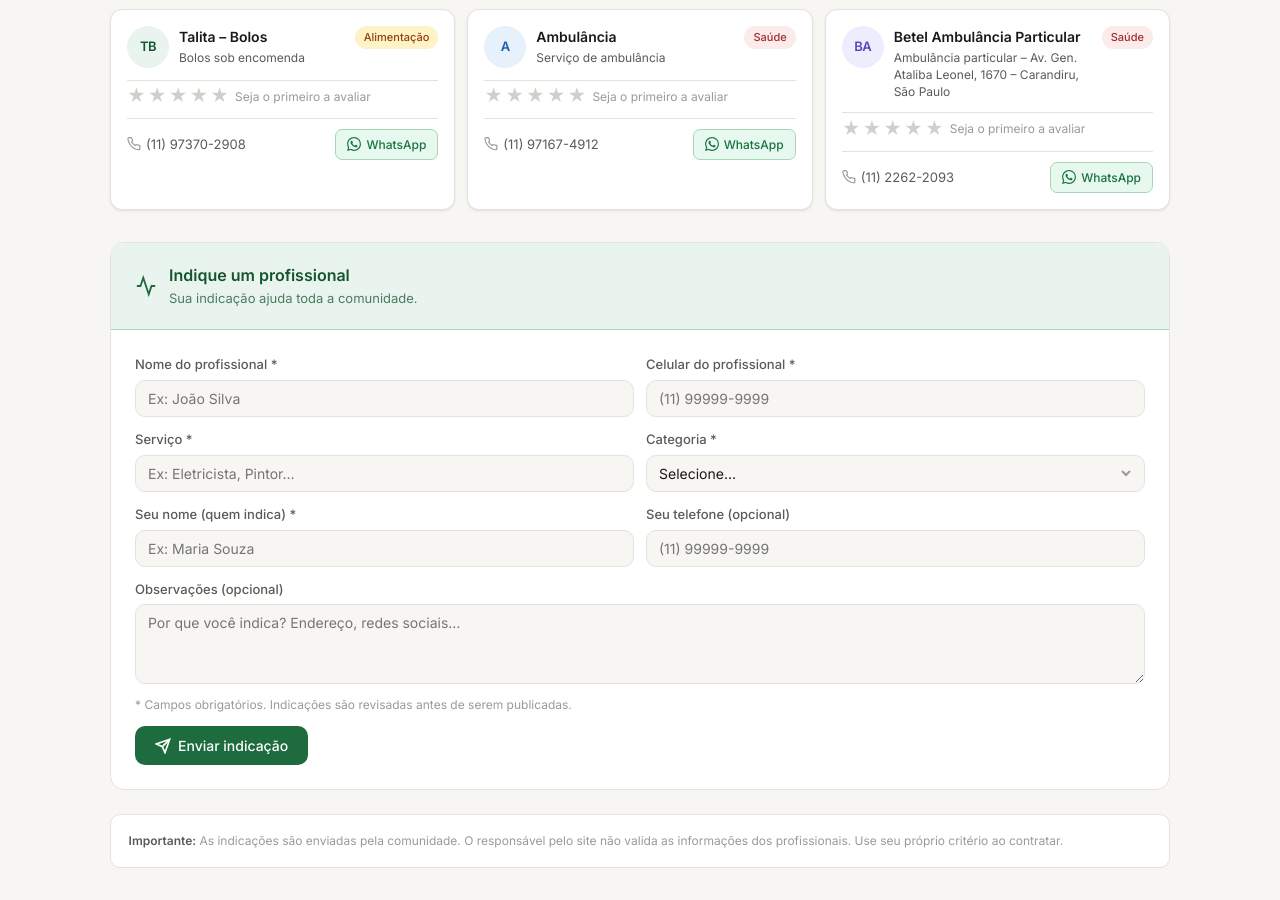
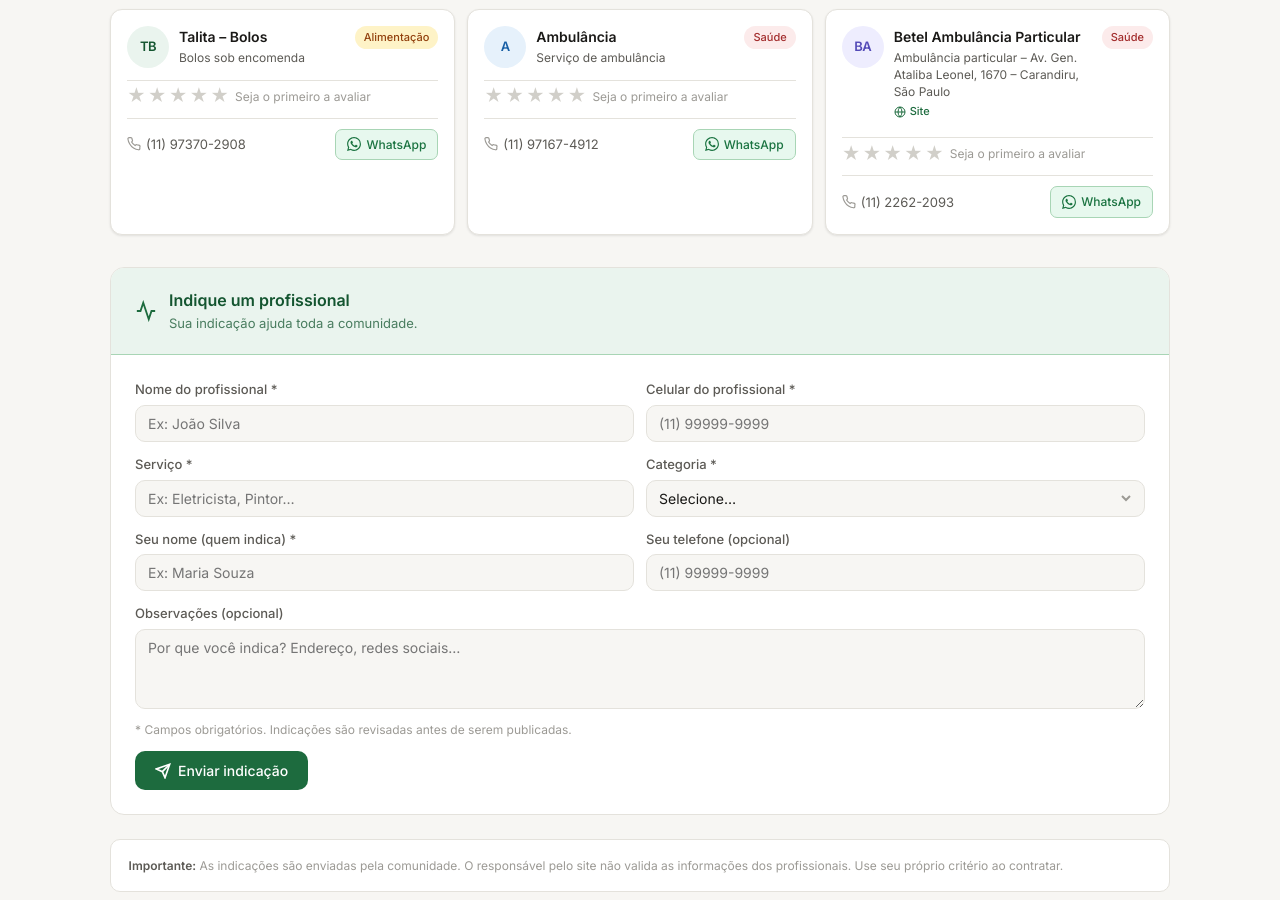
Before and after one commit to malexandre2020/pessoas-indicam-pessoas, a plain HTML site: page index.html in a window 1280 px wide. Shown: the part 7437-8337 px from the top of the page. Drawn offline with Linux system fonts and the light colour scheme; no server answers.

Commit message:
Adiciona link do site na Betel Ambulância e suporte a site nos cards de serviço

```diff
--- a/index.html
+++ b/index.html
@@ -653,7 +653,7 @@ const PROFESSIONALS = [
   { name:"Wash Service Lavanderia", service:"Lavanderia completa", phone:"(11) 99599-6260 / (11) 2283-6289", cat:"Lavanderia" },
   { name:"Talita – Bolos", service:"Bolos sob encomenda", phone:"(11) 97370-2908", cat:"Alimentação" },
   { name:"Ambulância", service:"Serviço de ambulância", phone:"(11) 97167-4912", cat:"Saúde" },
-  { name:"Betel Ambulância Particular", service:"Ambulância particular – Av. Gen. Ataliba Leonel, 1670 – Carandiru, São Paulo", phone:"(11) 2262-2093", cat:"Saúde" },
+  { name:"Betel Ambulância Particular", service:"Ambulância particular – Av. Gen. Ataliba Leonel, 1670 – Carandiru, São Paulo", phone:"(11) 2262-2093", cat:"Saúde", site:"https://ambulanciabetel.com.br/" },
 ];
 
 /* ═══ DOCTORS DATA ═══ */
@@ -829,7 +829,7 @@ function filterServ() {
     return `<article class="card" role="listitem">
       <div class="card-top">
         <div class="avatar" style="background:${av.bg};color:${av.text}">${initials(p.name)}</div>
-        <div class="card-meta"><div class="card-name">${p.name}</div><div class="card-service">${p.service}</div></div>
+        <div class="card-meta"><div class="card-name">${p.name}</div><div class="card-service">${p.service}</div>${p.site?`<a href="${p.site}" target="_blank" rel="noopener" style="font-size:11px;color:var(--accent);display:inline-flex;align-items:center;gap:4px;text-decoration:none;font-weight:500;margin-top:3px"><svg viewBox="0 0 24 24" width="12" height="12" fill="none" stroke="currentColor" stroke-width="2"><circle cx="12" cy="12" r="10"/><line x1="2" y1="12" x2="22" y2="12"/><path d="M12 2a15.3 15.3 0 0 1 4 10 15.3 15.3 0 0 1-4 10 15.3 15.3 0 0 1-4-10 15.3 15.3 0 0 1 4-10z"/></svg>Site</a>`:""}</div>
         <span class="cat-tag" style="background:${cc.bg};color:${cc.text}">${p.cat}</span>
       </div>
       <div class="stars-row">
```
